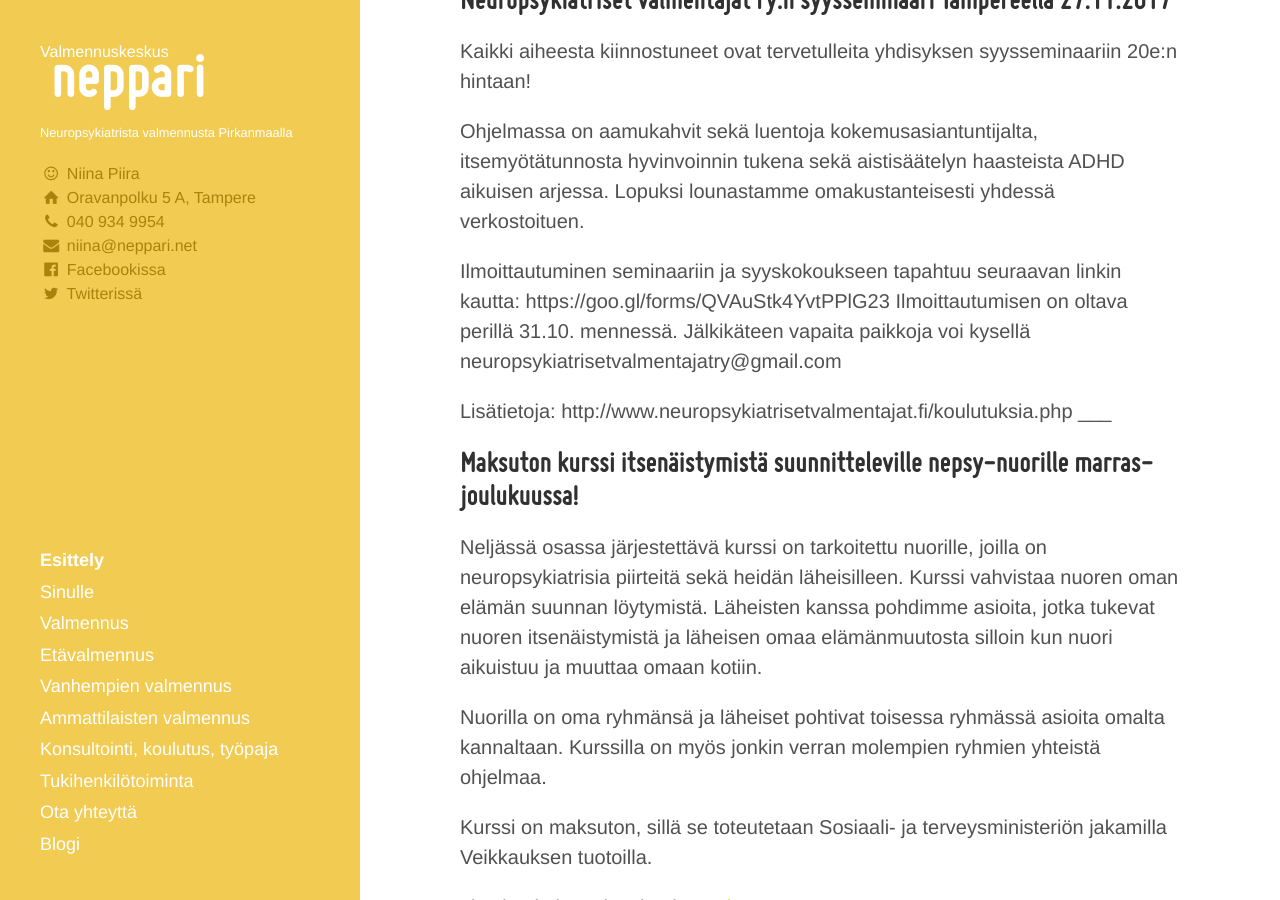
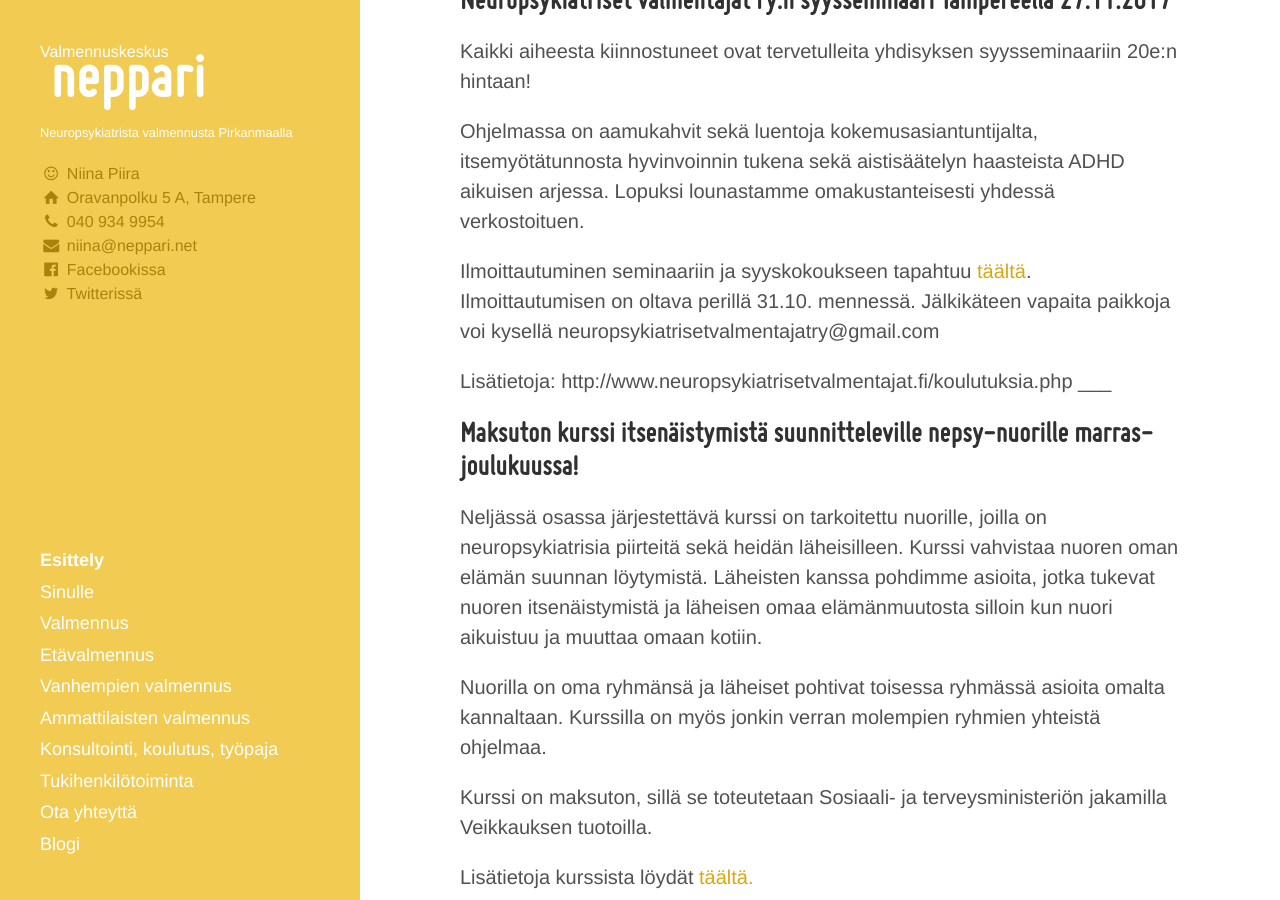
Before and after one commit to niinapiira/neppari.net, a Jekyll site: the page built from index.md, in a window 1280 px wide and 900 px high, scrolled down 1096 px. Built offline with Jekyll 4.4.1, drawn with Linux system fonts in a browser that asks for light colours.

Commit message:
Update index.md

```diff
--- a/index.md
+++ b/index.md
@@ -44,7 +44,7 @@
 
 Ohjelmassa on aamukahvit sekä luentoja kokemusasiantuntijalta, itsemyötätunnosta hyvinvoinnin tukena sekä aistisäätelyn haasteista ADHD aikuisen arjessa. Lopuksi lounastamme omakustanteisesti yhdessä verkostoituen.
 
-Ilmoittautuminen seminaariin ja syyskokoukseen tapahtuu seuraavan linkin kautta: https://goo.gl/forms/QVAuStk4YvtPPlG23 Ilmoittautumisen on oltava perillä 31.10. mennessä. Jälkikäteen vapaita paikkoja voi kysellä neuropsykiatrisetvalmentajatry@gmail.com
+Ilmoittautuminen seminaariin ja syyskokoukseen tapahtuu [täältä](https://goo.gl/forms/QVAuStk4YvtPPlG23). Ilmoittautumisen on oltava perillä 31.10. mennessä. Jälkikäteen vapaita paikkoja voi kysellä neuropsykiatrisetvalmentajatry@gmail.com
 
 Lisätietoja: http://www.neuropsykiatrisetvalmentajat.fi/koulutuksia.php
 ___
```
